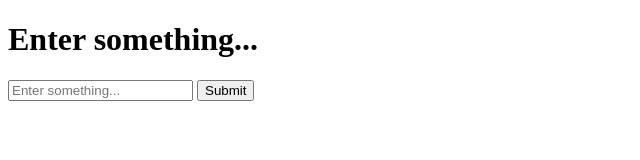
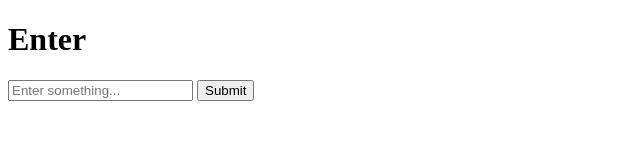
Before and after one commit to RajdeepSaini/C-sion, a plain HTML site: page index.html in a window 1280 px wide. Shown: the whole page, without its empty margins (0-640 px from the left). Drawn offline with Linux system fonts and the light colour scheme.

Commit message:
Update index.html

```diff
--- a/index.html
+++ b/index.html
@@ -6,7 +6,7 @@
     <title>Firebase Realtime Database Example</title>
 </head>
 <body>
-    <h1 id="heading">Enter something...</h1>
+    <h1 id="heading">Enter</h1>
     <input type="text" id="dataInput" placeholder="Enter something...">
     <button onclick="submitData()">Submit</button>
     <div id="displayData"></div>
```
